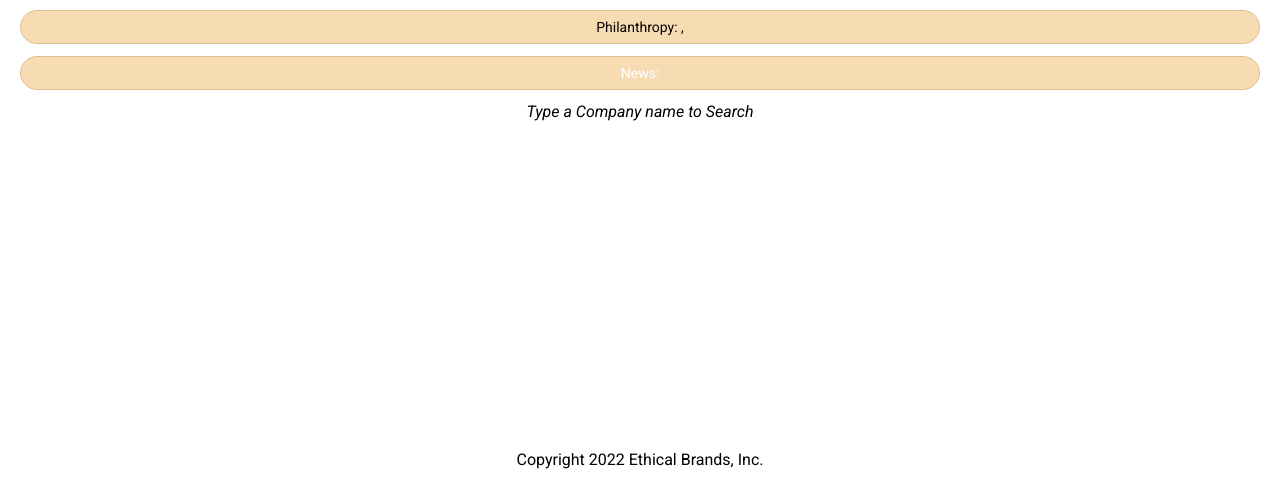
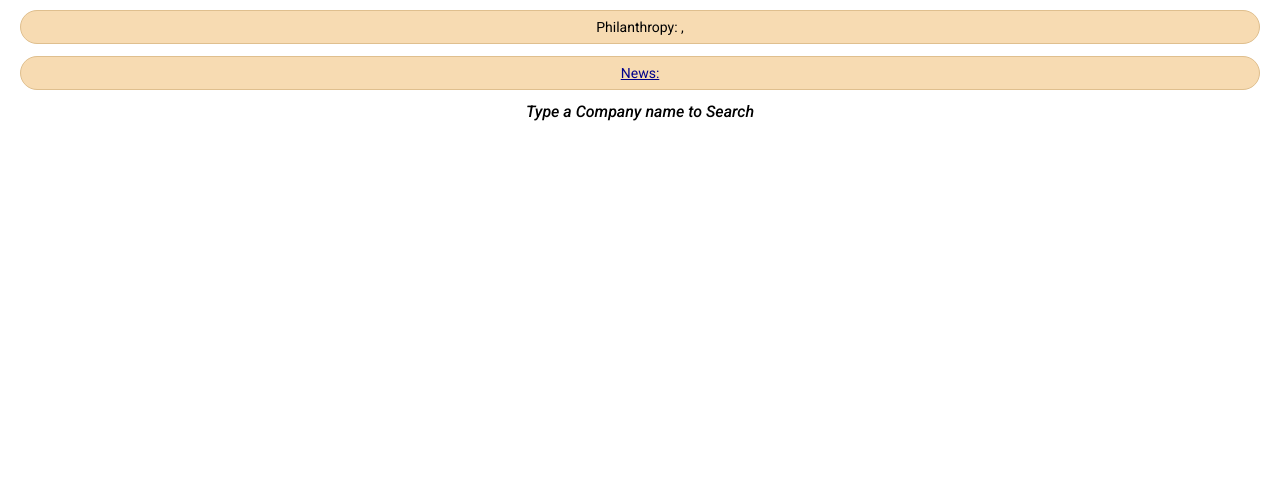
Before and after one commit to bowerscodes/ethical-brands-app, a React (Create React App) app: page /search-results in a window 1280 px wide. Shown: the part 311-797 px from the top of the page. Built offline with nearby package versions, Linux system fonts and the light colour scheme; no server answers.

Commit message:
amend footer and format link text in search result

```diff
--- a/src/App.css
+++ b/src/App.css
@@ -12,16 +12,17 @@
 .error-message {
   text-align: center;
   font-style: italic;
+  font-weight: 500;
   background-color: white;
-  flex-grow: 3;
 }
 
-.footer {
+/* .footer {
   display: flex;
   background-color: white;
   height: auto;
   text-align: center;
   align-self: center;
   margin-bottom: 20px;
-  /* align-self: flex-end; */
-}
+  bottom: 0%;
+  padding-top: 100%;
+} */
--- a/src/App.js
+++ b/src/App.js
@@ -94,7 +94,7 @@ const App = () => {
         {errorMessage ? (
           <div className="error-message">{errorMessage}</div>
         ) : null}
-        <div className="footer">Copyright 2022 Ethical Brands, Inc.</div>
+        {/* <div className="footer">Copyright 2022 Ethical Brands, Inc.</div> */}
       </div>{" "}
     </>
   );
--- a/src/styles/searchresult.css
+++ b/src/styles/searchresult.css
@@ -63,6 +63,7 @@
     font-size: 14px;
 }
 
-a {
-    color: black;
+a, a:visited {
+    color: darkblue;
+    text-decoration: underline;
 }
```
